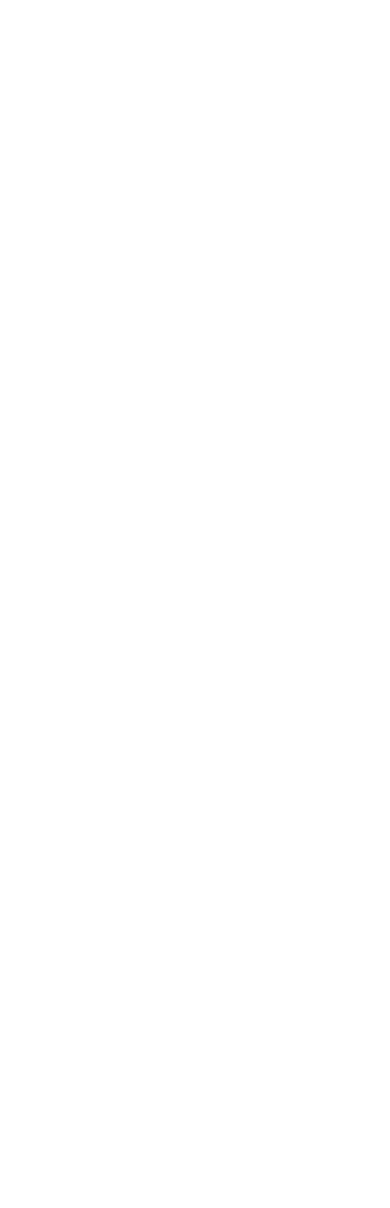
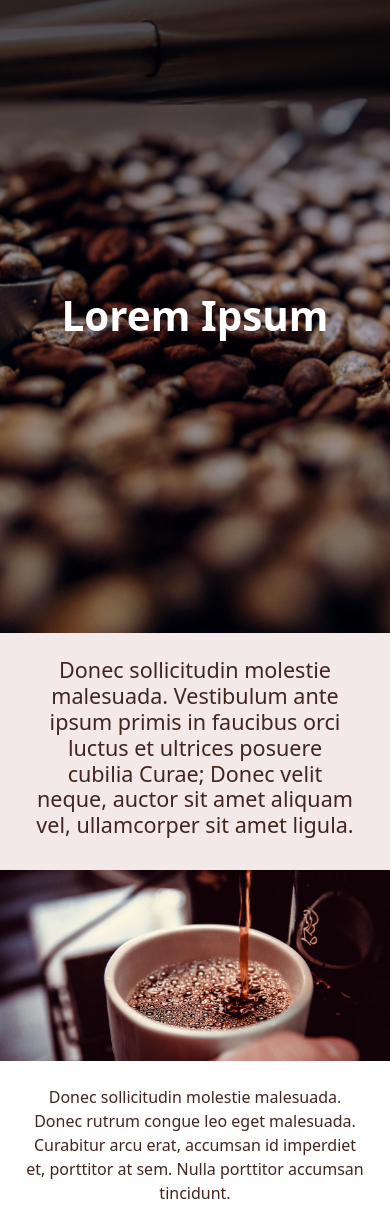
Before and after one commit to Luongatoolz/carsales-mock, a website built with webpack: page src/index.html in a window 390 px wide. Shown: the top 1208 px of the page. Before the commit the page ends 844 px from the top, so only its background shows below. Built offline with nearby package versions, Linux system fonts and the light colour scheme.

Commit message:
layout, css, and images, responsive

```diff
--- a/src/index.html
+++ b/src/index.html
@@ -4,6 +4,57 @@
     <title>Carsales Mockup</title>
   </head>
   <body>
-
+    <section class="hero bg-dark">
+      <div class="hero__image"></div>
+      <div class="hero__scrim"></div>
+      <div class="container text-center hero__text">
+        <div class="col p-lg-5 mx-auto">
+          <h1 class="display-2 fw-bolder text-white m-0">Lorem Ipsum</h1>
+        </div>
+      </div>
+    </section>
+    <section class="leading">
+      <div class="container text-center">
+        <div class="col-lg-12 p-4 p-lg-5 mx-auto">
+          <h4 class="fw-normal">Donec sollicitudin molestie malesuada. Vestibulum ante ipsum primis in faucibus orci luctus et ultrices posuere cubilia Curae; Donec velit neque, auctor sit amet aliquam vel, ullamcorper sit amet ligula.</h4>
+        </div>
+      </div>
+    </section>
+    <section class="content mb-sm-2 mb-md-4 mb-lg-5">
+      <div class="container-fluid">
+        <div class="row row-cols-1 row-cols-sm-2">
+          <div class="col g-0 d-flex align-items-center">
+            <div class="content__image-frame">
+              <img class="content__image" src="<%= require('./img/john-schnobrich-ydju9gb6fiI-unsplash-dark-1200x588.jpg') %>" />
+            </div>
+          </div>
+          <div class="col p-4 p-sm-3 p-md-4 p-lg-5 text-center d-flex align-items-center">
+            <div class="row">
+              <div class="col">
+                <p class="lead fw-normal mb-0">Donec sollicitudin molestie malesuada. Donec rutrum congue leo eget malesuada. Curabitur arcu erat, accumsan id imperdiet et, porttitor at sem. Nulla porttitor accumsan tincidunt.</p>
+              </div>
+            </div>
+          </div>
+        </div>
+      </div>
+    </section>
+    <section class="content content--reverse">
+      <div class="container-fluid">
+        <div class="row row-cols-1 row-cols-sm-2 content__row">
+          <div class="col p-4 p-sm-3 p-md-4 p-lg-5 text-center d-flex align-items-center">
+            <div class="row">
+              <div class="col">
+                <p class="lead fw-normal mb-0">Curabitur arcu erat, accumsan id imperdiet et, porttitor at sem. Mauris blandit aliquet elit, eget tincidunt nibh pulvinar a. Curabitur non nulla sit amet nisl tempus convallis quis ac lectus.</p>
+              </div>
+            </div>
+          </div>
+          <div class="col g-0 d-flex align-items-center">
+            <div class="content__image-frame">
+              <img class="content__image" src="<%= require('./img/rr-abrot-pNIgH0y3upM-unsplash-flip-dark-1200x588.jpg') %>" />
+            </div>
+          </div>
+        </div>
+      </div>
+    </section>
   </body>
 </html>
--- a/src/scss/custom.scss
+++ b/src/scss/custom.scss
@@ -0,0 +1,70 @@
+.hero {
+    position: relative;
+    display: flex;
+    flex-flow: row nowrap;
+    justify-content: center;
+    align-items: center;
+    background-color: #ccc;
+    height: 75vh;
+    min-height: 320px;
+
+    &__image {
+        background-image: url('../img/battlecreek-coffee-roasters-SscdUnyrM9I-unsplash-vibr-1920x1268.jpg');
+        background-position: center center;
+        background-repeat: no-repeat;
+        background-size: cover;
+        position: absolute;
+        top: 0;
+        right: 0;
+        bottom: 0;
+        left: 0;
+    }
+    &__scrim {
+        position: absolute;
+        top: 0;
+        right: 0;
+        bottom: 0;
+        left: 0;
+        background-color: rgba(0,0,0,0.3);
+    }
+
+    &__text {
+        z-index:1;
+    }
+}
+
+.leading {
+    background-color: #F2E9E8;
+}
+
+.content {
+    $content: &;
+    &__image-frame {
+        width:100%;
+        height:auto;
+        max-height: 380px;
+        overflow:hidden;
+        display: flex;
+        align-items: center;
+    }
+    &__image {
+        width:100%;
+        height:auto;
+    }
+    &--reverse {
+        #{$content}__row {
+            flex-direction:column-reverse;
+            @include media-breakpoint-up(sm) {
+                flex-direction:row;
+            }
+        }
+
+    }
+}
+
+.lead {
+    @include media-breakpoint-down(lg) {
+        font-size: rfs-fluid-value(1rem);
+      }
+
+}
--- a/src/scss/index.scss
+++ b/src/scss/index.scss
@@ -1,2 +1,3 @@
+@import "theme";
 @import "~bootstrap/scss/bootstrap";
 @import "custom";
--- /dev/null
+++ b/src/scss/theme.scss
@@ -0,0 +1,5 @@
+$theme-colors: (
+    "dark": #412620
+    );
+
+$body-color:#412620;
```
Also changed, not shown: dist/images/battlecreek-coffee-roasters-SscdUnyrM9I-unsplash-vibr-1920x1268.jpg (added), dist/images/battlecreek-coffee-roasters-SscdUnyrM9I-unsplash-vibr-3620x2390.jpg (added), dist/images/john-schnobrich-ydju9gb6fiI-unsplash-dark-1200x588.jpg (added), dist/images/john-schnobrich-ydju9gb6fiI-unsplash-dark-3840x1880.png (added), dist/images/rr-abrot-pNIgH0y3upM-unsplash-flip-dark-1200x588.jpg (added), dist/index.css, dist/index.html, src/img/battlecreek-coffee-roasters-SscdUnyrM9I-unsplash-vibr-1920x1268.jpg (added), src/img/john-schnobrich-ydju9gb6fiI-unsplash-dark-1200x588.jpg (added), src/img/john-schnobrich-ydju9gb6fiI-unsplash-dark-3840x1880.png (added), src/img/rr-abrot-pNIgH0y3upM-unsplash-flip-dark-1200x588.jpg (added), 4 other files.
